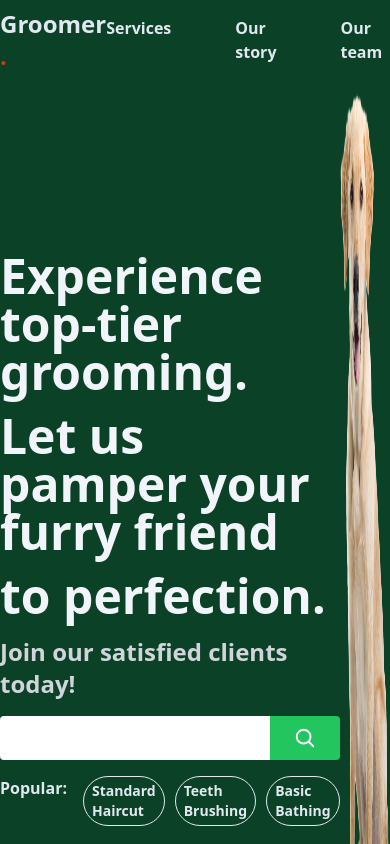
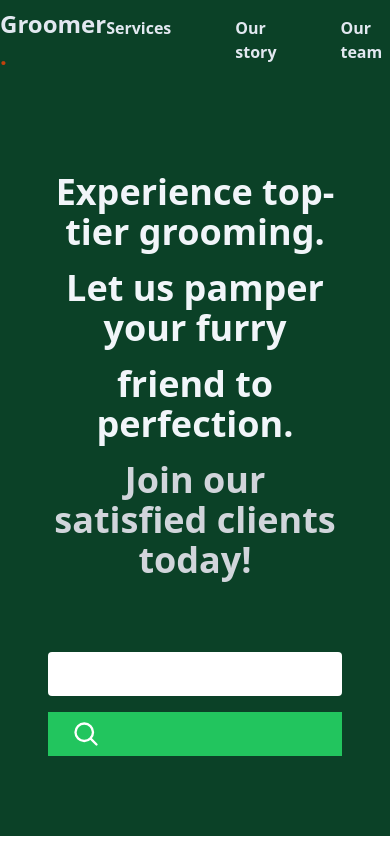
Before and after one commit to discoders65/web-client, a React (Vite) app: page / in a window 390 px wide. Shown: the top 844 px of the page. Built offline with nearby package versions, Linux system fonts and the light colour scheme.

Commit message:
Feat: Added mobile devices styling for Hero section component.

```diff
--- a/src/components/Hero.tsx
+++ b/src/components/Hero.tsx
@@ -4,33 +4,37 @@ import Icons from "../Constants/icons";
 
 const Hero: React.FC = () => {
   return (
-    <section className=" bg-[#0b4127] w-full flex pt-3 justify-center ">
-      <div className="flex  justify-between  w-[1380px] ">
-        <div className=" flex-1 flex flex-col   gap-4 py-40">
-          <span className="text-5xl font-semibold text-slate-100 ">
+    <section className=" bg-[#0b4127] w-full flex  pt-3 justify-center px-12  2xl:px-0 ">
+      <div className="flex justify-between w-[1380px] ">
+        <div className="flex-1 flex flex-col py-20  gap-4 lg:py-40  ">
+          <span className="text-center text-4xl xl:text-left lg:text-5xl font-semibold text-slate-100 font-heroSectionFont ">
             Experience top-tier grooming.
           </span>
-          <span className="text-5xl font-semibold text-slate-100 ">
-            Let us pamper your furry friend
+          <span className="text-center text-4xl xl:text-left lg:text-5xl font-semibold text-slate-100 font-heroSectionFont">
+            Let us pamper your furry
           </span>
-          <span className="text-5xl font-semibold text-slate-100 ">
-            to perfection.
+          <span className="text-center text-4xl xl:text-left lg:text-5xl font-semibold text-slate-100 font-heroSectionFont">
+            friend to perfection.
           </span>
 
-          <span className="text-2xl font-semibold text-gray-300 ">
+          <span className="text-center text-4xl lg:text-left lg:text-2xl font-semibold text-gray-300 ">
             Join our satisfied clients today!
           </span>
-          <div className="w-full ">
-            <form className="w-full flex p-0 m-0 ">
+          <div className="w-full mt-14 lg:mt-4 ">
+            <form className="w-full gap-y-4 flex  flex-col lg:gap-y-0 lg:flex-row p-0 m-0 ">
               <input
                 type="text"
-                className="w-full py-2.5 px-2.5  rounded-l-sm outline-none"
+                className="w-full py-2.5 px-2.5 rounded-sm lg:rounded-none lg:rounded-l-sm outline-none "
               />
-              <button className="bg-green-500 border-none px-6 rounded-r-sm hover:bg-green-600">
-                <img src={Icons.SearchIcon} className="w-7 h-auto" alt="" />
+              <button className="bg-green-500 border-none px-6 py-2 lg:py-0 lg:rounded-r-sm hover:bg-green-600">
+                <img
+                  src={Icons.SearchIcon}
+                  className="w-7 h-auto"
+                  alt="search"
+                />
               </button>
             </form>
-            <div className="flex py-4 gap-4">
+            <div className="hidden lg:flex py-4 gap-4 ">
               <span className="text-slate-200 font-bold"> Popular:</span>
               <ul className="flex gap-2.5">
                 <li className="border text-sm px-2 py-1 text-slate-200 font-semibold rounded-full cursor-pointer hover:bg-slate-100 hover:text-black transition-all ">
@@ -47,11 +51,11 @@ const Hero: React.FC = () => {
           </div>
         </div>
 
-        <div className="w-1/2 flex justify-end ">
+        <div className="hidden lg:flex w-1/2  justify-end  ">
           <img
             src={images.HeroImage}
             alt="dog-photo"
-            className="w-[400px] h-auto"
+            className="w-auto h-auto"
           />
         </div>
       </div>
```
